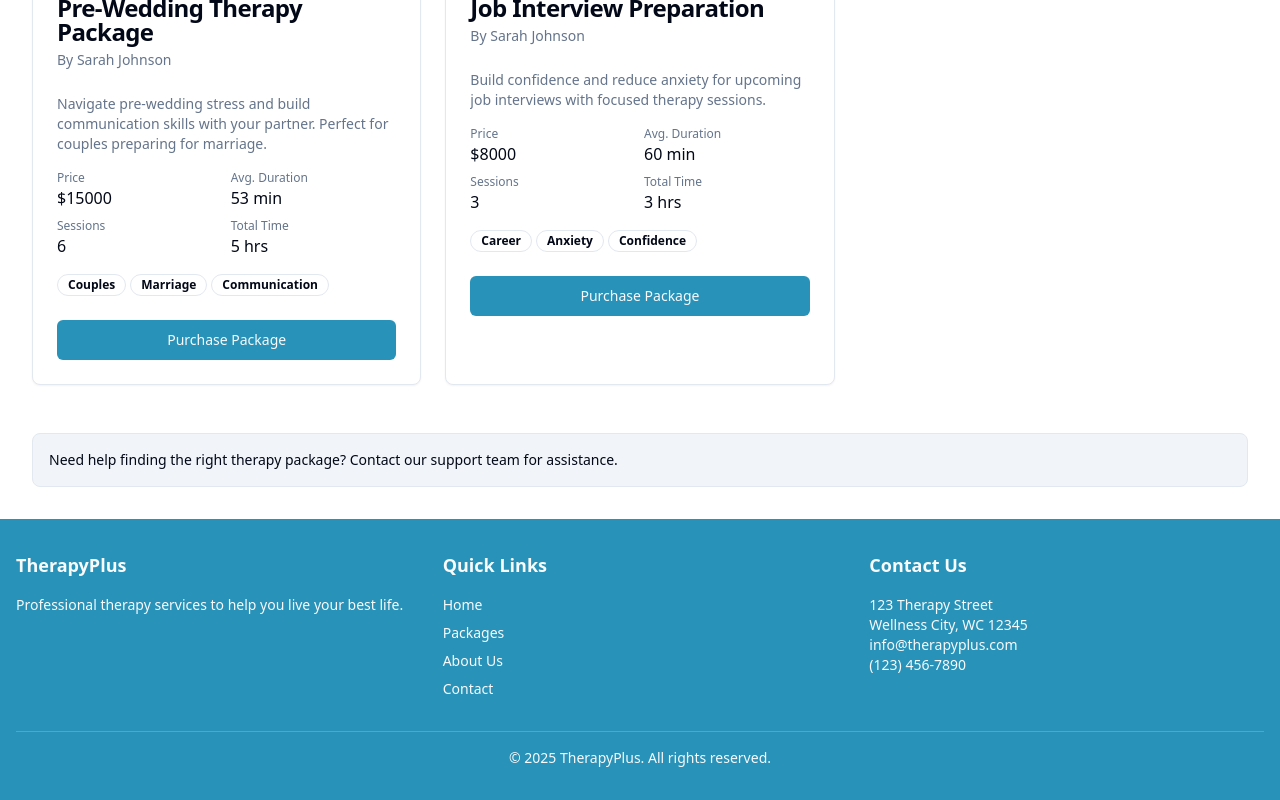
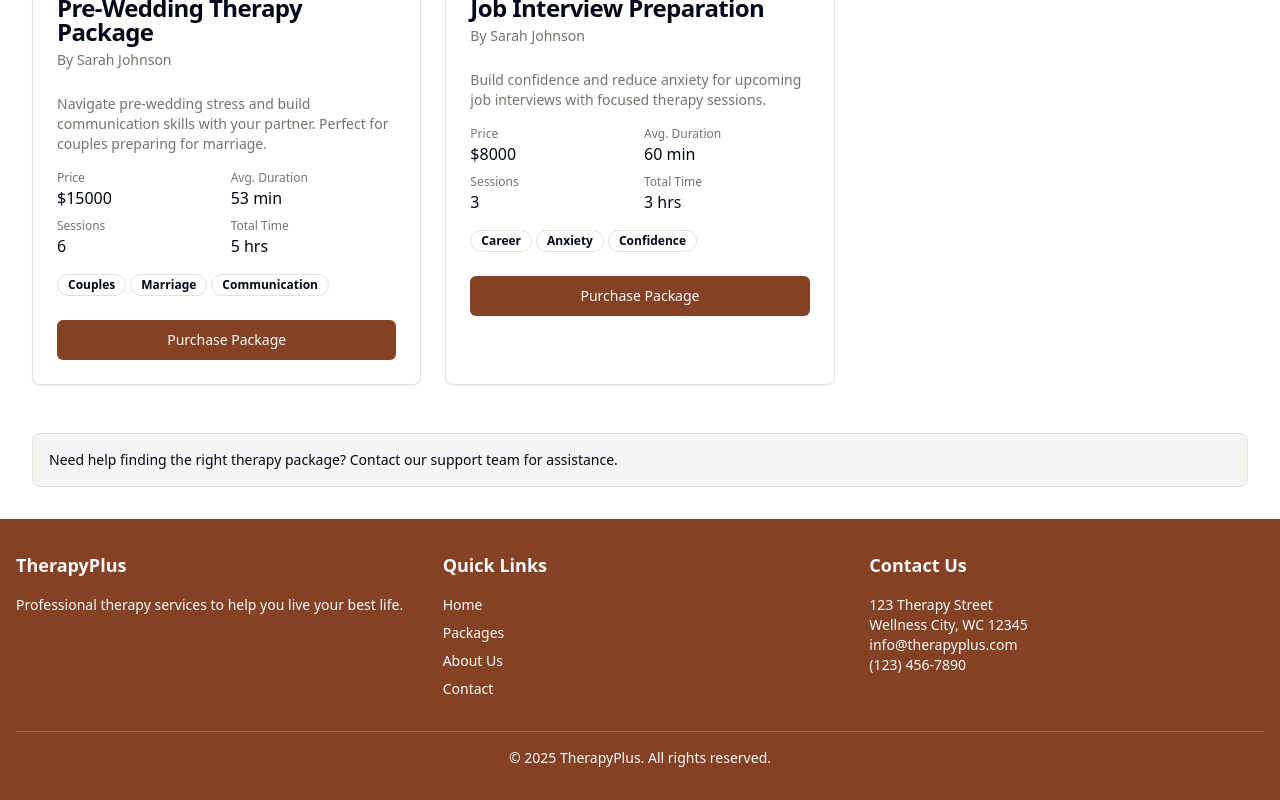
Before and after one commit to mohit90899/therapy-package-portal, a React (Vite) app: page /packages in a window 1280 px wide. Shown: the part 558-1358 px from the top of the page. Built offline with nearby package versions, Linux system fonts and the light colour scheme.

Commit message:
Refactor: Update color scheme
Update the color scheme based on the provided hex code.

```diff
--- a/src/index.css
+++ b/src/index.css
@@ -14,56 +14,56 @@
     --popover: 0 0% 100%;
     --popover-foreground: 222.2 84% 4.9%;
 
-    --primary: 196 64% 44%;
+    --primary: 18 58% 33%;
     --primary-foreground: 210 40% 98%;
 
-    --secondary: 162 73% 46%;
-    --secondary-foreground: 222.2 47.4% 11.2%;
+    --secondary: 35 25% 85%;
+    --secondary-foreground: 18 58% 15%;
 
-    --muted: 210 40% 96.1%;
-    --muted-foreground: 215.4 16.3% 46.9%;
+    --muted: 35 15% 96%;
+    --muted-foreground: 25 5% 45%;
 
-    --accent: 196 64% 95%;
-    --accent-foreground: 222.2 47.4% 11.2%;
+    --accent: 35 25% 90%;
+    --accent-foreground: 18 58% 25%;
 
     --destructive: 0 84.2% 60.2%;
     --destructive-foreground: 210 40% 98%;
 
-    --border: 214.3 31.8% 91.4%;
-    --input: 214.3 31.8% 91.4%;
-    --ring: 196 64% 44%;
+    --border: 35 15% 88%;
+    --input: 35 15% 88%;
+    --ring: 18 58% 33%;
 
     --radius: 0.5rem;
   }
 
   .dark {
-    --background: 222.2 84% 4.9%;
-    --foreground: 210 40% 98%;
+    --background: 18 20% 8%;
+    --foreground: 35 25% 95%;
 
-    --card: 222.2 84% 4.9%;
-    --card-foreground: 210 40% 98%;
+    --card: 18 20% 10%;
+    --card-foreground: 35 25% 95%;
 
-    --popover: 222.2 84% 4.9%;
-    --popover-foreground: 210 40% 98%;
+    --popover: 18 20% 8%;
+    --popover-foreground: 35 25% 95%;
 
-    --primary: 196 64% 44%;
-    --primary-foreground: 210 40% 98%;
+    --primary: 18 58% 45%;
+    --primary-foreground: 18 20% 8%;
 
-    --secondary: 162 73% 46%;
-    --secondary-foreground: 210 40% 98%;
+    --secondary: 18 20% 15%;
+    --secondary-foreground: 35 25% 85%;
 
-    --muted: 217.2 32.6% 17.5%;
-    --muted-foreground: 215 20.2% 65.1%;
+    --muted: 18 15% 15%;
+    --muted-foreground: 35 10% 65%;
 
-    --accent: 196 64% 15%;
-    --accent-foreground: 210 40% 98%;
+    --accent: 18 20% 20%;
+    --accent-foreground: 35 25% 85%;
 
     --destructive: 0 62.8% 30.6%;
     --destructive-foreground: 210 40% 98%;
 
-    --border: 217.2 32.6% 17.5%;
-    --input: 217.2 32.6% 17.5%;
-    --ring: 196 64% 44%;
+    --border: 18 15% 20%;
+    --input: 18 15% 20%;
+    --ring: 18 58% 45%;
   }
 }
 
@@ -83,7 +83,7 @@
 
 .package-card-hover:hover {
   transform: translateY(-5px);
-  box-shadow: 0 10px 20px rgba(0, 0, 0, 0.1);
+  box-shadow: 0 10px 20px rgba(135, 62, 35, 0.15);
 }
 
 .fade-in {
```
